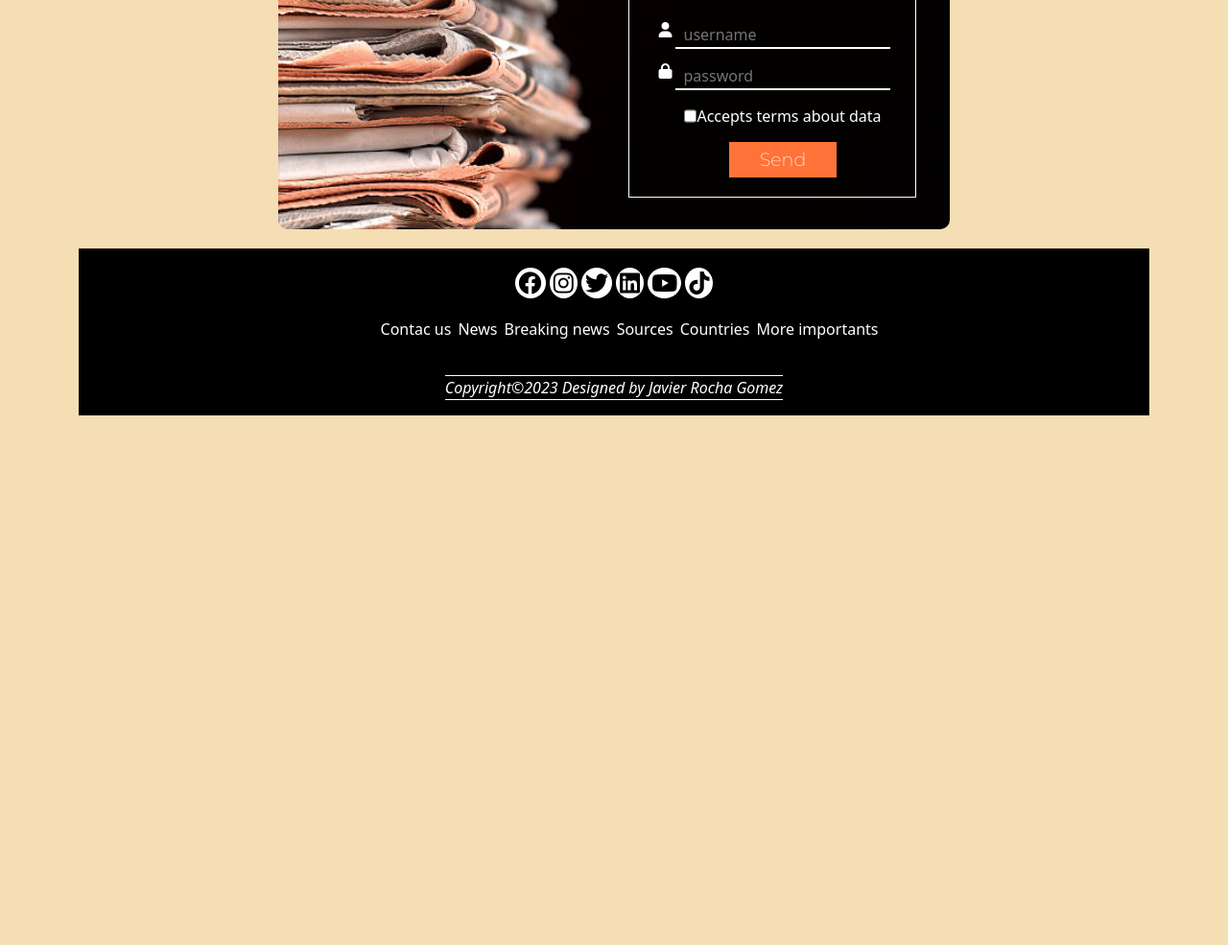
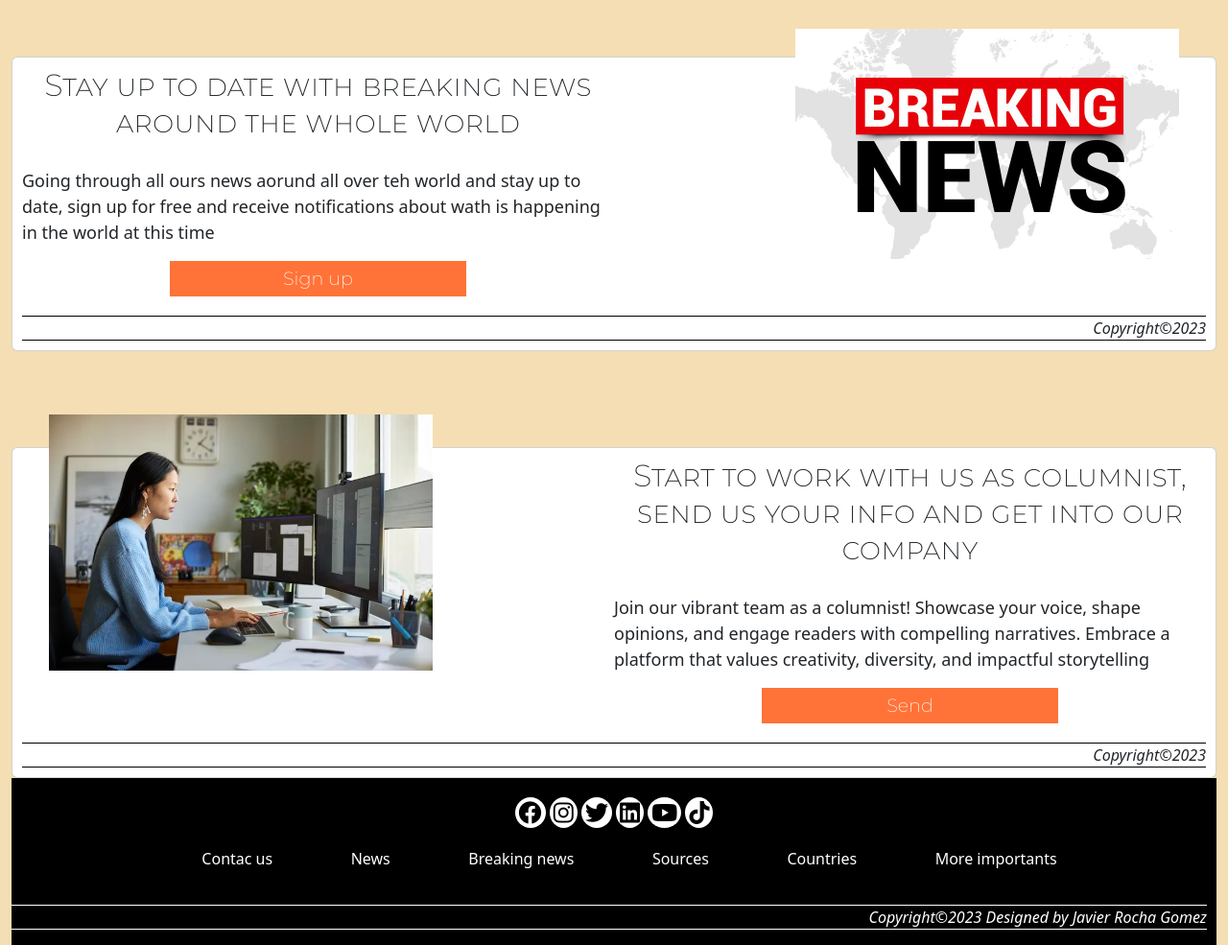
Before and after one commit to JavierRocha92/apiNewsWeb, a plain HTML site: page index.html in a window 1280 px wide. Shown: the part 481-1466 px from the top of the page at 96% size. Before the commit the page ends 914 px from the top, so only its background shows below. Drawn offline with nearby package versions, Linux system fonts and the light colour scheme.

Commit message:
css responsive style, adding card to index

```diff
--- a/css/footer.css
+++ b/css/footer.css
@@ -22,19 +22,23 @@
     justify-content: center;
 }
 .footer__list{
-    display: flex;
+    display: none;
     justify-content: space-around;
     list-style: none;
-    width: 50%;
+    width: 80%;
     color: white;
 }
 .footer__link:hover{
     color: rgb(178, 146, 42);
+}
+.footer__info{
+    width: 100%;
+    padding-right: 10px;
 }
 .footer__text{
     font-style: italic;
     border-bottom: 1px solid white;
     border-top: 1px solid white;
     width: 100%;
-    text-align: center;
+    text-align: right;
 }
--- a/css/header.css
+++ b/css/header.css
@@ -6,4 +6,5 @@
   background-image: url('../assets/images/header__bg.jpg');
   background-repeat: no-repeat;
   background-size: cover;
+  display: none;
 }
--- /dev/null
+++ b/css/index.css
@@ -0,0 +1,77 @@
+.cards{
+    display: flex;
+    flex-direction: column;
+    align-items: center;
+    justify-content: center;
+    gap: 20px;
+}
+.card{
+    display: none;
+    flex-direction: row;
+    width: 100%;
+    padding: 10px;
+    justify-content: space-between;
+}
+.card--reverse{
+    flex-direction: row-reverse;
+}
+.card__content{
+    display: flex;
+    flex-direction: column;
+    justify-content: center;
+    gap: 20px;
+}
+.card__image{
+    width: 50%;
+}
+.card__header{
+    font-variant: small-caps;
+    font-family: monserrat;
+    width: 100%;
+    text-align: center;
+}
+.card__content{
+    width: 50%;
+}
+.card__main{
+    width: 100%;
+    display: flex;
+    flex-direction: column;
+    justify-content: center;
+}
+.card__text{
+    display: none;
+}
+.card__button{
+    font-family: monserrat;
+    border: 0;
+    background-color: #FF7338;
+    text-decoration: none;
+    display: block;
+    width: 50%;
+    align-self: center;
+    justify-self: end;
+    text-align: center;
+    padding: 3px;
+    color: white;
+    font-size: 1.2rem;
+    border: 1px solid transparent;
+}
+.card__button:hover{
+    color: #FF7338;
+    background-color: white ;
+    border: 1px solid #FF7338;
+}
+.card__footer{
+    padding-right: 10px;
+    width: 98%;
+    text-align: right;
+    padding: 0;
+    border-bottom: 1px solid black;
+    border-top: 1px solid black;
+}
+.card__text--footer{
+    font-style: italic;
+    margin: 0;
+    padding: 0;
+}
--- /dev/null
+++ b/css/responsive.css
@@ -0,0 +1,77 @@
+@media screen and (min-width:800px) {
+    .article__content{
+        display: flex;
+        width: 100%;
+    }
+    .footer__list{
+        display: flex;
+    }
+    .card{
+        display: flex;
+    }
+}
+@media screen and (min-width:1024px) {
+    .main--news{
+        grid-template-columns: 70% 30%;
+        grid-template-areas:
+                        "section aside";
+    }
+    .article__container{
+        flex-direction: row;
+    }
+    .user{
+        display: flex;
+    }
+    .user__name{
+        font-size: medium;
+        margin-top: 40px;
+    }
+    .aside{
+        display: flex;
+        flex-direction: column;
+    }
+    .article__info{
+        font-size: 0.6rem;
+        right: 5%;
+    }
+    .article__publishedAt{
+        font-size: small;
+    }
+    .cards{
+        gap: 100px;
+        padding-top: 100px;
+    }
+    .card{
+        position: relative;
+    }
+    .card__content{
+        width: 100%;
+
+    }
+    .card__header,.card__main{
+        width: 50%;
+    }
+    .card__header--reverse,.card__main--reverse{
+        margin-left: auto;
+    }
+    .card__title{
+        font-size: 2rem;
+    }
+    .card__text{
+        display: flex;
+        font-size: large;
+    }
+    .card__image{
+        position: absolute;
+        width: 400px;
+        top: -10%;
+        right: 3%;
+    }
+    .card__image--reverse{
+        top: -10%;
+        left: 3%;
+    }
+    .card__footer,.card__text--footer{
+        width: 100%;
+    }
+}
--- a/css/searcher.css
+++ b/css/searcher.css
@@ -7,6 +7,7 @@
     justify-content: space-around;
     align-items: center;
     background-color: white;
+    flex-wrap: wrap-reverse;
 }
 .container__paginator{
     display: flex;
--- a/css/style.css
+++ b/css/style.css
@@ -22,6 +22,9 @@ body{
 
 }
 .container{
+    max-width: 1400px;
+    min-width: 600px;
+    width: 100%;
     display: flex;
     flex-direction: column;
     align-items: center;
@@ -31,4 +34,6 @@ body{
     width: 100%;
     display: flex;
     justify-content: center;
+    align-items: center;
+    flex-direction: column;
 }
--- a/index.html
+++ b/index.html
@@ -1,5 +1,6 @@
 <!DOCTYPE html>
 <html lang="es">
+
 <head>
     <meta charset="UTF-8">
     <meta http-equiv="X-UA-Compatible" content="IE=edge">
@@ -14,12 +15,15 @@
     <link rel="stylesheet" href="./css/header.css">
     <!-- <link rel="stylesheet" href="./css/main.css"> -->
     <link rel="stylesheet" href="./css/footer.css">
+    <link rel="stylesheet" href="./css/index.css">
     <link rel="stylesheet" href="./css/form.css">
+    <link rel="stylesheet" href="./css/responsive.css">
     <!-- CSS MIN ONLINE SOURCE -->
     <!-- <link href="https://cdn.jsdelivr.net/npm/bootstrap@5.3.2/dist/css/bootstrap.min.css" rel="stylesheet" integrity="sha384-T3c6CoIi6uLrA9TneNEoa7RxnatzjcDSCmG1MXxSR1GAsXEV/Dwwykc2MPK8M2HN" crossorigin="anonymous"> -->
     <!-- FONT-AWESOME REMOTE LIBRARY -->
     <link rel="stylesheet" href="https://cdnjs.cloudflare.com/ajax/libs/font-awesome/6.0.0/css/all.min.css">
 </head>
+
 <body>
     <div class="container">
         <header class="header">
@@ -43,13 +47,15 @@
                         <div class="container-input">
                             <!-- user icon -->
                             <i class=" form__icon fa-solid fa-user"></i>
-                            <input type="text" id="username" name="username" class="form__input" id="input__form" placeholder="username">
+                            <input type="text" id="username" name="username" class="form__input" id="input__form"
+                                placeholder="username">
                         </div>
                         <!-- password input -->
                         <div class="container-input">
                             <!-- lock icon -->
                             <i class=" form__icon fa-solid fa-lock"></i>
-                            <input type="password" id="password" name="password" class="form__input" id="input__form" placeholder="password">
+                            <input type="password" id="password" name="password" class="form__input" id="input__form"
+                                placeholder="password">
                         </div>
                         <!-- cekbox input -->
                         <div class="container-input container-input--checkbox">
@@ -63,6 +69,70 @@
                     </form>
                 </div>
             </div>
+            <!-- final visor form -->
+            <!-- section card begin -->
+            <section class="cards">
+                <!-- card 1 -->
+                <article class="card">
+                    <!-- card image -->
+                    <img src="./assets/images/breakin__news__index.jpg" alt="" class="card__image">
+                    <!-- card content -->
+                    <div class="card__content">
+                        <!-- card header -->
+                        <header class="card__header">
+                            <h2 class="card__title">
+                                Stay up to date with breaking news around the whole world
+                            </h2>
+                        </header>
+                        <!-- card main -->
+                        <main class="card__main">
+                            <p class="card__text">
+                                Going through all ours news aorund all over teh world and stay up to date,
+                                sign up for free and receive notifications about wath is happening in the world at this
+                                time
+                            </p>
+                            <button class="card__button">Sign up</button>
+                        </main>
+                        <!-- card footer -->
+                        <footer class="card__footer">
+                            <p class="card__text--footer">
+                                Copyright&copy2023
+                            </p>
+                        </footer>
+                    </div>
+                </article>
+                <!-- final card -->
+                <!-- card 2 -->
+                <article class="card card--reverse">
+                    <!-- card image -->
+                    <img src="./assets/images/work__news__index.webp" alt="" class="card__image card__image--reverse">
+                    <!-- card content -->
+                    <div class="card__content">
+                        <!-- card header -->
+                        <header class="card__header card__header--reverse">
+                            <h2 class="card__title">
+                                Start to work with us as columnist, send us your info and get into our company
+                            </h2>
+                        </header>
+                        <!-- card main -->
+                        <main class="card__main card__main--reverse">
+                            <p class="card__text">
+                                Join our vibrant team as a columnist! Showcase your voice, shape opinions, and engage
+                                readers with compelling narratives. Embrace a platform that values creativity,
+                                diversity, and impactful storytelling
+                            </p>
+                            <button class="card__button">Send</button>
+                        </main>
+                        <!-- card footer -->
+                        <footer class="card__footer">
+                            <p class="card__text--footer">
+                                Copyright&copy2023
+                            </p>
+                        </footer>
+                    </div>
+                </article>
+                <!-- final card -->
+            </section>
         </main>
         <footer class="footer">
             <header class="footer__social d-flez justify-content-center">
@@ -92,9 +162,14 @@
     </div>
     <!-- BOOTSTRAP JS FILE -->
     <!-- <script src="./js/bootstrap.bundle.min.js"></script> -->
-    <script src="https://cdn.jsdelivr.net/npm/@popperjs/core@2.11.8/dist/umd/popper.min.js" integrity="sha384-I7E8VVD/ismYTF4hNIPjVp/Zjvgyol6VFvRkX/vR+Vc4jQkC+hVqc2pM8ODewa9r" crossorigin="anonymous"></script>
-    <script src="https://cdn.jsdelivr.net/npm/bootstrap@5.3.2/dist/js/bootstrap.min.js" integrity="sha384-BBtl+eGJRgqQAUMxJ7pMwbEyER4l1g+O15P+16Ep7Q9Q+zqX6gSbd85u4mG4QzX+" crossorigin="anonymous"></script>
+    <script src="https://cdn.jsdelivr.net/npm/@popperjs/core@2.11.8/dist/umd/popper.min.js"
+        integrity="sha384-I7E8VVD/ismYTF4hNIPjVp/Zjvgyol6VFvRkX/vR+Vc4jQkC+hVqc2pM8ODewa9r"
+        crossorigin="anonymous"></script>
+    <script src="https://cdn.jsdelivr.net/npm/bootstrap@5.3.2/dist/js/bootstrap.min.js"
+        integrity="sha384-BBtl+eGJRgqQAUMxJ7pMwbEyER4l1g+O15P+16Ep7Q9Q+zqX6gSbd85u4mG4QzX+"
+        crossorigin="anonymous"></script>
     <!-- OTHER JS FILES -->
     <script src="./js/login.js"></script>
 </body>
+
 </html>
```
Also changed, not shown: css/main.css (+27 -9 lines), pages/news.html (+1 -0 lines), Introduccion.txt (added), assets/images/breakin__news__index.jpg (added), assets/images/work__news__index.jpg (added), assets/images/work__news__index.webp (added), 1 other file.
